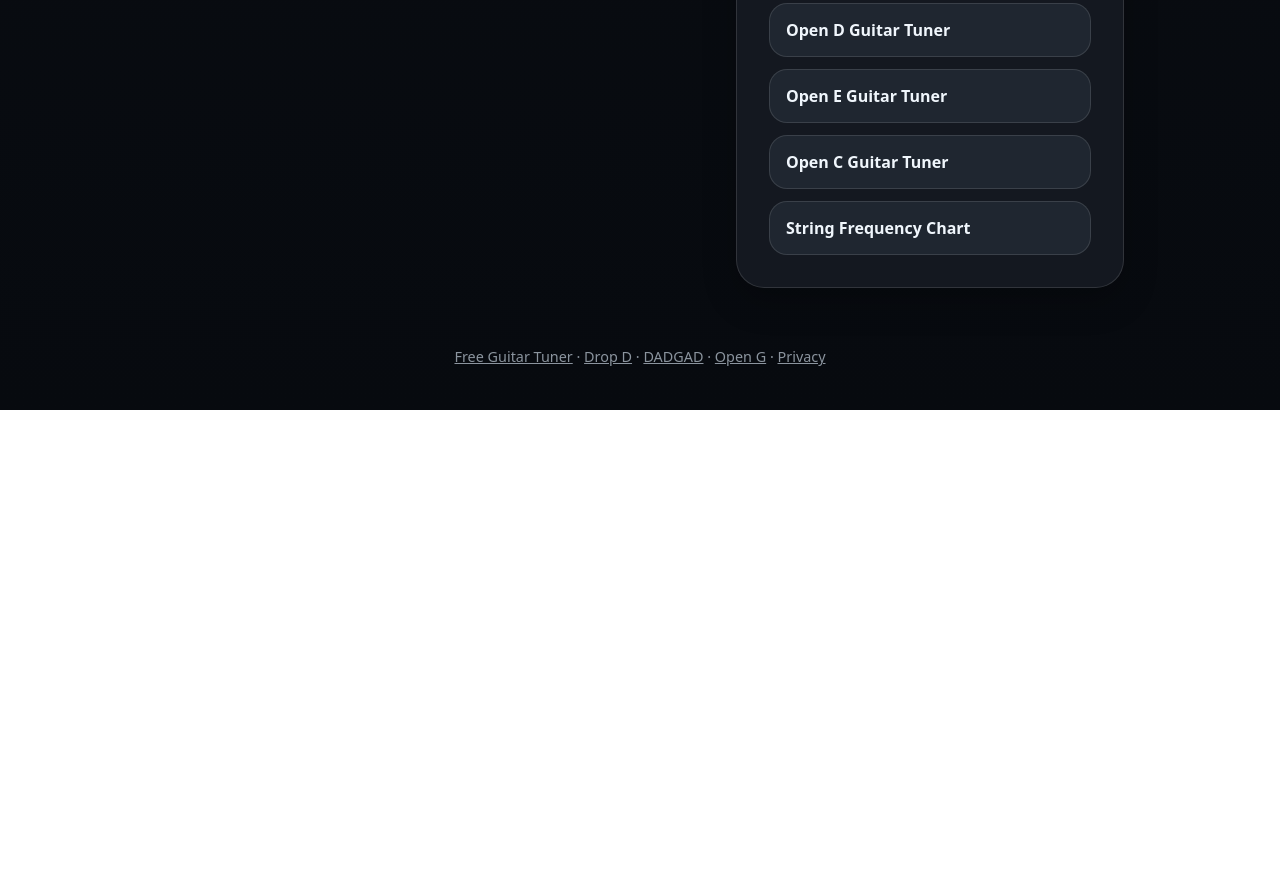
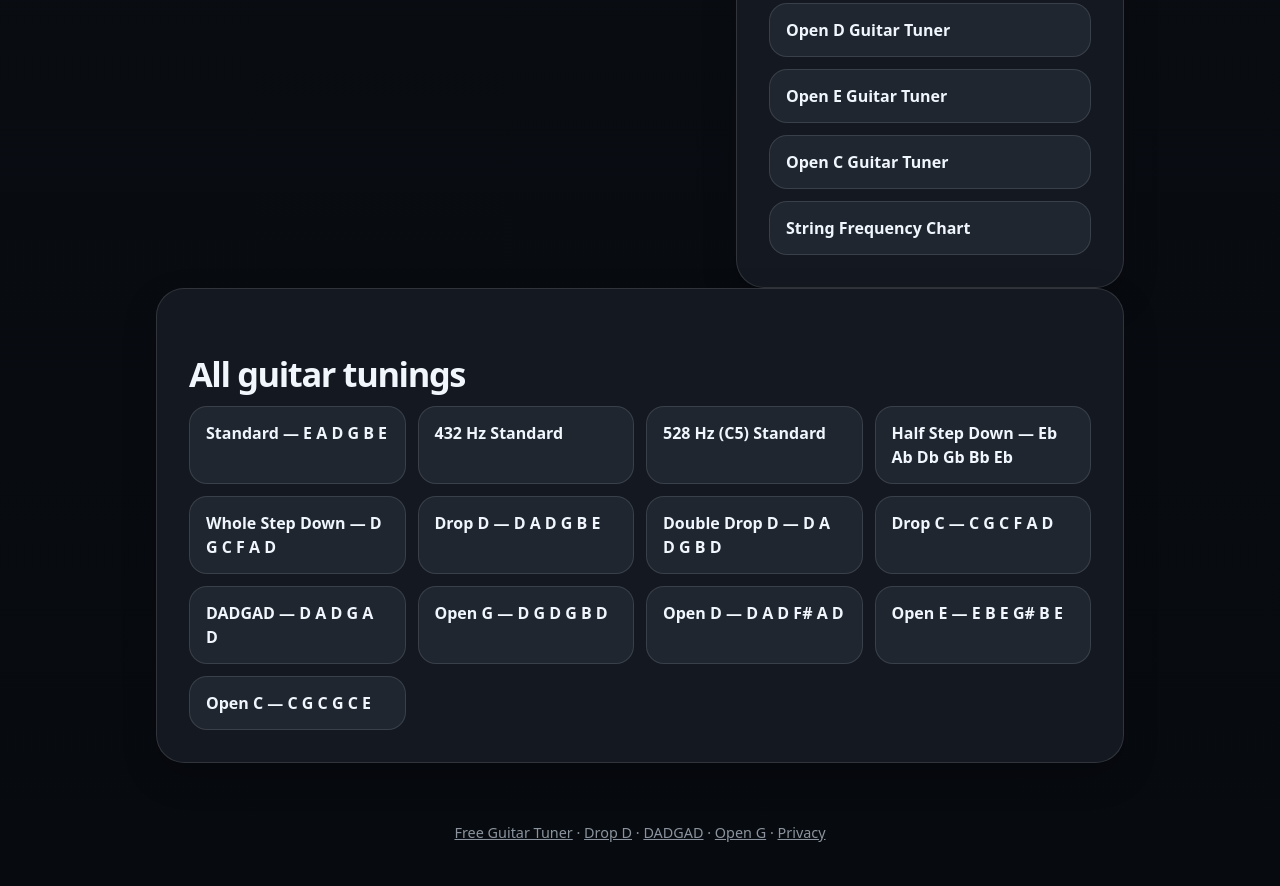
Before and after one commit to noahbsark/guitar-tuner, a plain HTML site: page open-g-guitar-tuner.html in a window 1280 px wide. Shown: the part 2017-2903 px from the top of the page. Before the commit the page ends 2427 px from the top, so only its background shows below. Drawn offline with Linux system fonts and the light colour scheme.

Commit message:
Standardize complete tuning list

```diff
--- a/open-g-guitar-tuner.html
+++ b/open-g-guitar-tuner.html
@@ -46,6 +46,8 @@
   <label for="tuningSelect">Tuning</label>
   <select id="tuningSelect" aria-label="Choose guitar tuning">
     <option value="standard">Standard — E A D G B E</option>
+    <option value="standard432">432 Hz Standard — E A D G B E</option>
+    <option value="standard528">528 Hz (C5) Standard — E A D G B E</option>
     <option value="halfStepDown">Half Step Down — Eb Ab Db Gb Bb Eb</option>
     <option value="wholeStepDown">Whole Step Down — D G C F A D</option>
     <option value="dropD">Drop D — D A D G B E</option>
@@ -149,6 +151,16 @@
         </div>
       </article>
     </section>
+
+    <section class="content-card all-tunings-card" data-all-tunings>
+      <h2>All guitar tunings</h2>
+      <div class="grid-links">
+        <a href="index.html">Standard — E A D G B E</a><a href="432-hz-guitar-tuner.html">432 Hz Standard</a><a href="528-hz-guitar-tuner.html">528 Hz (C5) Standard</a>
+        <a href="half-step-down-guitar-tuner.html">Half Step Down — Eb Ab Db Gb Bb Eb</a><a href="whole-step-down-guitar-tuner.html">Whole Step Down — D G C F A D</a>
+        <a href="drop-d-guitar-tuner.html">Drop D — D A D G B E</a><a href="double-drop-d-guitar-tuner.html">Double Drop D — D A D G B D</a><a href="drop-c-guitar-tuner.html">Drop C — C G C F A D</a>
+        <a href="dadgad-guitar-tuner.html">DADGAD — D A D G A D</a><a href="open-g-guitar-tuner.html">Open G — D G D G B D</a><a href="open-d-guitar-tuner.html">Open D — D A D F# A D</a><a href="open-e-guitar-tuner.html">Open E — E B E G# B E</a><a href="open-c-guitar-tuner.html">Open C — C G C G C E</a>
+      </div>
+    </section>
   </main>
 
 
```
